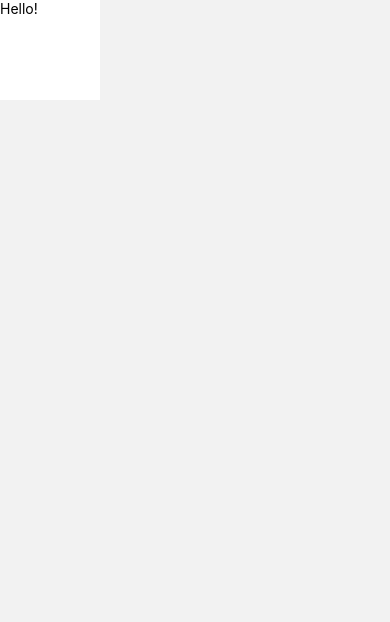
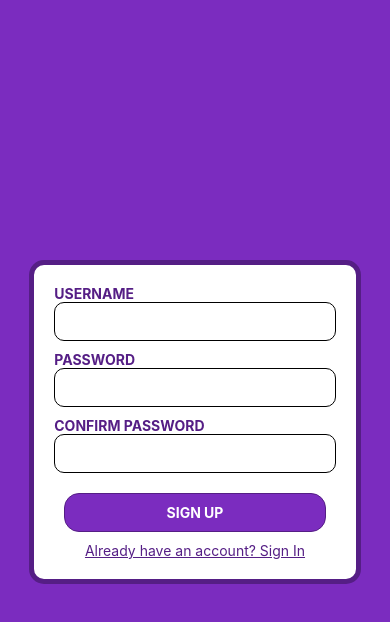
Before and after one commit to spenceware-engineer/wordle, a React Native app: screen /Register in a window 390 px wide. Shown: the top 622 px of the page. Built offline with nearby package versions, Linux system fonts and the light colour scheme.

Commit message:
Login and sign up UIs

```diff
--- a/src/screens/Login.tsx
+++ b/src/screens/Login.tsx
@@ -1,15 +1,111 @@
+import { useState } from 'react'
 import {
   SafeAreaProvider,
   SafeAreaView
 } from 'react-native-safe-area-context'
+import {
+  Pressable,
+  StyleSheet,
+  Text,
+  TextInput,
+  View
+} from 'react-native'
 
 const Login = () => {
+  const [ username, setUsername ] = useState('')
+  const [ password, setPassword ] = useState('')
+
+  const handleSubmit = () => {
+    setUsername('')
+    setPassword('')
+  }
+
   return (
     <SafeAreaProvider>
-      <SafeAreaView>
+      <SafeAreaView style={styles.container}>
+        <View style={styles.formContainer}>
+          <Text style={styles.inputLabel}>USERNAME</Text>
+          <TextInput
+            style={styles.input}
+            onChangeText={un => setUsername(un)}
+            value={username}
+          />
+          <Text style={styles.inputLabel}>PASSWORD</Text>
+          <TextInput
+            style={styles.input}
+            secureTextEntry
+            onChangeText={pw => setPassword(pw)}
+            value={password}
+          />
+          <Pressable
+            style={styles.submitButton}
+            onPress={handleSubmit}
+          >
+            <Text style={styles.buttonText}>SIGN IN</Text>
+          </Pressable>
+          <Pressable style={styles.switchAuthLink}>
+            <Text style={styles.switchAuthText}>
+              Don't have an account? Sign Up
+            </Text>
+          </Pressable>
+        </View>
       </SafeAreaView>
     </SafeAreaProvider>
   )
 }
 
+const styles = StyleSheet.create({
+  container: {
+    backgroundColor: '#7B2CBF',
+    height: '100%',
+    width: '100%',
+    display: 'flex',
+    justifyContent: 'center',
+    alignItems: 'center',
+  },
+  formContainer: {
+    backgroundColor: '#FFF',
+    borderRadius: 15,
+    padding: 20,
+    borderColor: '#551E85',
+    borderWidth: 5,
+    width: '85%',
+  },
+  inputLabel: {
+    fontWeight: 'bold',
+    color: '#551E85'
+  },
+  input: {
+    borderWidth: 1,
+    borderColor: '#000',
+    borderRadius: 10,
+    padding: 10,
+    marginBottom: 10,
+  },
+  submitButton: {
+    borderRadius: 15,
+    padding: 10,
+    margin: 10,
+    backgroundColor: '#7B2CBF',
+    display: 'flex',
+    justifyContent: 'center',
+    alignItems: 'center',
+    borderColor: '#551E85',
+    borderWidth: 1,
+  },
+  buttonText: {
+    color: '#FFF',
+    fontWeight: 'bold',
+  },
+  switchAuthLink: {
+    display: 'flex',
+    alignItems: 'center',
+    justifyContent: 'center',
+  },
+  switchAuthText: {
+    color: '#551E85',
+    textDecorationLine: 'underline',
+  },
+})
+
 export default Login
--- a/src/screens/Register.tsx
+++ b/src/screens/Register.tsx
@@ -1,6 +1,9 @@
+import { useState } from 'react'
 import {
+  Pressable,
   StyleSheet,
   Text,
+  TextInput,
   View
 } from 'react-native'
 import {
@@ -9,11 +12,52 @@ import {
 } from 'react-native-safe-area-context'
 
 const Register = () => {
+  const [ username, setUsername ] = useState('')
+  const [ password, setPassword ] = useState('')
+  const [ confPwd, setConfPwd ] = useState('')
+
+  const handleSubmit = () => {
+    setUsername('')
+    setPassword('')
+    setConfPwd('')
+  }
+
+
   return (
     <SafeAreaProvider>
-      <SafeAreaView>
-        <View style={styles.container}>
-          <Text>Hello!</Text>
+      <SafeAreaView style={styles.container}>
+        <View style={styles.formContainer}>
+          <Text style={styles.inputLabel}>USERNAME</Text>
+          <TextInput
+            style={styles.input}
+            onChangeText={un => setUsername(un)}
+            value={username}
+          />
+          <Text style={styles.inputLabel}>PASSWORD</Text>
+          <TextInput
+            secureTextEntry
+            style={styles.input}
+            onChangeText={pw => setPassword(pw)}
+            value={password}
+          />
+          <Text style={styles.inputLabel}>CONFIRM PASSWORD</Text>
+          <TextInput
+            secureTextEntry
+            style={styles.input}
+            onChangeText={cpw => setConfPwd(cpw)}
+            value={confPwd}
+          />
+          <Pressable
+            style={styles.submitButton}
+            onPress={handleSubmit}
+          >
+            <Text style={styles.buttonText}>SIGN UP</Text>
+          </Pressable>
+          <Pressable style={styles.switchAuthLink}>
+            <Text style={styles.switchAuthText}>
+              Already have an account? Sign In
+            </Text>
+          </Pressable>
         </View>
       </SafeAreaView>
     </SafeAreaProvider>
@@ -22,11 +66,56 @@ const Register = () => {
 
 const styles = StyleSheet.create({
   container: {
+    backgroundColor: '#7B2CBF',
+    height: '100%',
+    width: '100%',
     display: 'flex',
-    height: 100,
-    width: 100,
+    justifyContent: 'center',
+    alignItems: 'center',
+  },
+  formContainer: {
     backgroundColor: '#FFF',
-  }
+    borderRadius: 15,
+    padding: 20,
+    borderColor: '#551E85',
+    borderWidth: 5,
+    width: '85%',
+  },
+  inputLabel: {
+    fontWeight: 'bold',
+    color: '#551E85'
+  },
+  input: {
+    borderWidth: 1,
+    borderColor: '#000',
+    borderRadius: 10,
+    padding: 10,
+    marginBottom: 10,
+  },
+  submitButton: {
+    borderRadius: 15,
+    padding: 10,
+    margin: 10,
+    backgroundColor: '#7B2CBF',
+    display: 'flex',
+    justifyContent: 'center',
+    alignItems: 'center',
+    borderColor: '#551E85',
+    borderWidth: 1,
+  },
+  buttonText: {
+    color: '#FFF',
+    fontWeight: 'bold',
+  },
+  switchAuthLink: {
+    display: 'flex',
+    alignItems: 'center',
+    justifyContent: 'center',
+  },
+  switchAuthText: {
+    color: '#551E85',
+    textDecorationLine: 'underline',
+  },
 })
 
 export default Register
```
